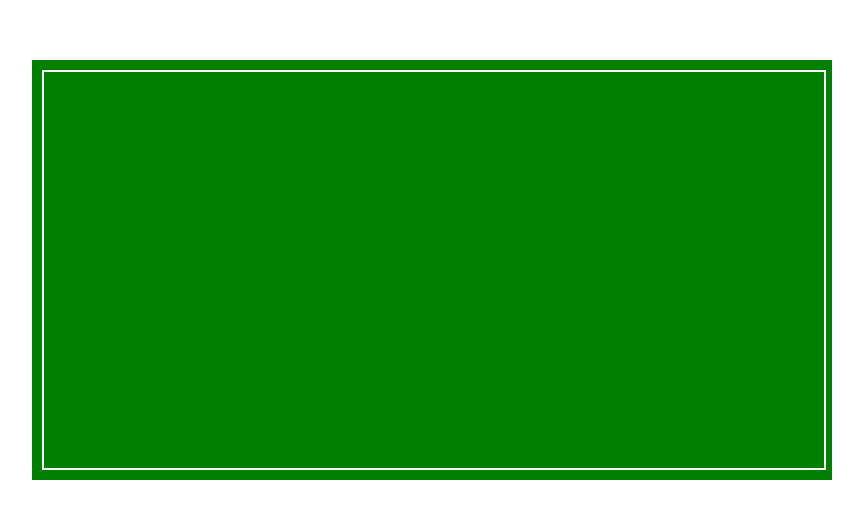
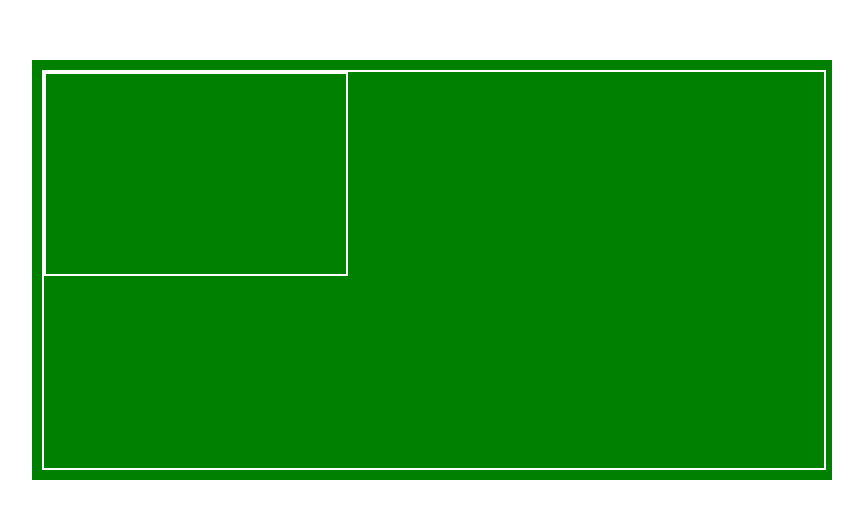
Before and after one commit to mili01gm/ejercicio3-cancha, a plain HTML site: page index.html in a window 1280 px wide. Shown: the top 518 px of the page, without its empty margins (258-1121 px from the left). Drawn offline with Linux system fonts and the light colour scheme.

Commit message:
hasta los arcos

```diff
--- a/css/main.css
+++ b/css/main.css
@@ -22,3 +22,10 @@ body {
   border: 2px solid white;
   margin: 10px;
 }
+#arco1,#arco2 {
+  position: absolute;
+  background-color: inherit;
+  border: 2px solid white;
+  width: 300px;
+  height: 200px;
+}
--- a/js/app.js
+++ b/js/app.js
@@ -2,6 +2,10 @@ var cancha = document.createElement("div");
 cancha.setAttribute("id","cancha");
 var innerCancha = document.createElement("div");
 innerCancha.setAttribute("id","inner-cancha");
+var arco1 = document.createElement("div");
+var arco2 = document.createElement("div");
+arco1.setAttribute("id","arco1");
+arco2.setAttribute("id","arco2");
 
 
 
@@ -10,8 +14,8 @@ innerCancha.setAttribute("id","inner-cancha");
 
 
 
-
-
+innerCancha.appendChild(arco1);
+innerCancha.appendChild(arco2);
 cancha.appendChild(innerCancha);
 
 document.getElementById('estadio').appendChild(cancha);
```
